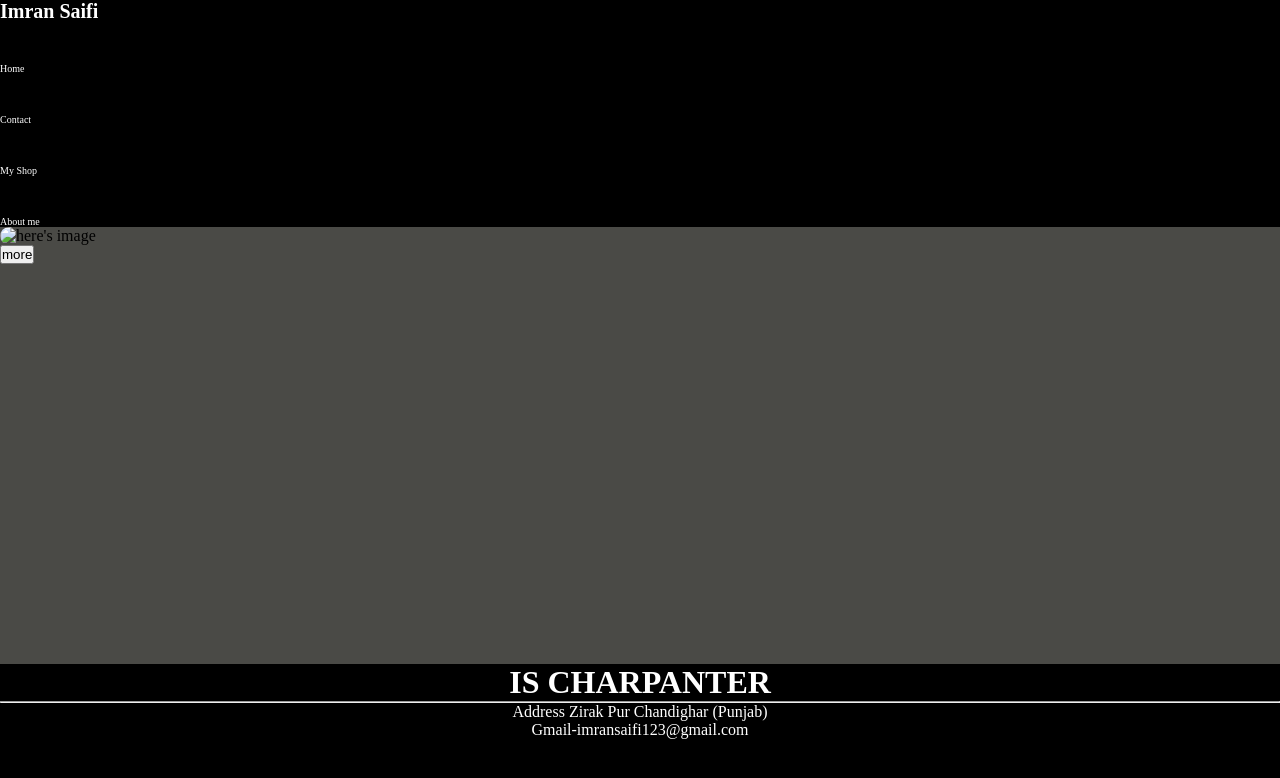
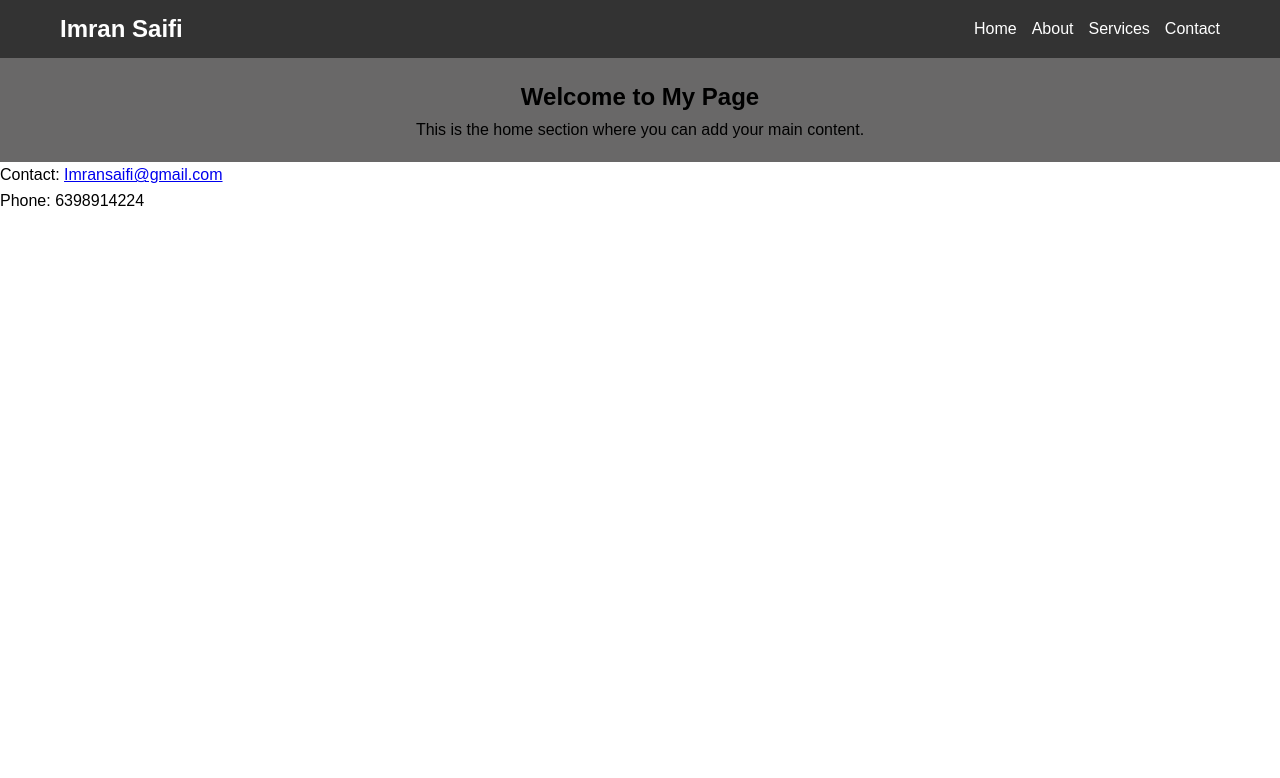
Before and after one commit to Azeemkhan315/Imran-s-web, a plain HTML site: page index.html in a window 1280 px wide. Drawn offline with Linux system fonts and the light colour scheme.

Commit message:
Imran's Website

```diff
--- a/index.css
+++ b/index.css
@@ -1,56 +1,87 @@
-*{
+/* General Reset */
+* {
+    margin: 0;
     padding: 0;
-    margin: 0;
-}
-body{
-    background-color: rgb(74, 74, 70);
+    box-sizing: border-box;
+  }
 
-}
-.nev a{
+  /* Body Styling */
+  body {
+    font-family: Arial, sans-serif;
+    line-height: 1.6;
+  }
+
+  /* Header and Navbar */
+  header {
+    background-color: #333;
+    color: #fff;
+    padding: 10px 0;
+  }
+
+  .navbar {
     display: flex;
+    justify-content: space-between;
     align-items: center;
+    max-width: 1200px;
+    margin: 0 auto;
+    padding: 0 20px;
+  }
 
-}
-.nev
-{
-    background-color: rgb(0, 0, 0);
-    font-size: 10px;
+  .brand-name {
+    font-size: 1.5rem;
+    text-align: left;
+
+  }
+
+  .nav-links {
+    list-style: none;
+    display: flex;
+  }
+
+  .nav-links li {
+    margin-left: 15px;
+  }
+
+  .nav-links a {
+    color: #fff;
+    text-decoration: none;
+    font-size: 1rem;
+    transition: color 0.3s;
+  }
+
+  .nav-links a:hover {
+    color: #f4a261;
+  }
+
+  /* Main Section */
+  main {
+    padding: 20px;
+    text-align: center;
+    background-color: #696868;
+    width: 100%;
+    height: 1956px
+  main h2 {
+    margin-bottom: 15px;
     color: white;
+  }
 
+  /* Footer */
+  footer {
+    background: #222;
+    color: #ddd;
+    text-align: center;
+    position: fixed;
+    padding: 30px 0;
+    left: 0;
+    bottom: 0;
+    width: 100%;
+  }
 
-}
+  footer a {
+    color: #f4a261;
+    text-decoration: none;
+  }
 
-.nev a{
-    text-align: end;
-    color: white;
-    text-align: justify;
-    text-decoration: none;
-    padding: 20px;
-    font-size: 15px;
-
-
-
-}
-.img1{
-    width: 50px;
-    height: 50px;
-}
-footer{
-    width: 100%;
-    height: 100%;
-    margin-top: 400px;
-    background-color: black;
-    color: white;
-    position: fixed;
-    text-align: center;
-    font-style: bold;
-
-}
-#azeem{
-width: 100px;
-border-radius: 10px;
-}
-li a{
-    text-align: center;
-    font-display:bold;
-}
+  footer a:hover {
+    text-decoration: underline;
+  }
--- a/index.html
+++ b/index.html
@@ -1,39 +1,32 @@
 <!DOCTYPE html>
 <html lang="en">
 <head>
-    <title>Imran's Website</title>
+  <title>Imran's Web</title>
   <link rel="stylesheet" href="index.css">
 </head>
 <body>
   <header>
-
-        <div class="nev">
-            <h1>Imran Saifi</h1>
-           <nav>
-            <ul>
-                <li><a href="#Home"></a>Home</li>
-                <li><a href="#Contact"></a>Contact</li>
-                <li><a href="#Shop"></a>My Shop</li>
-                <li><a href="#About"></a>About me</li>
+    <nav class="navbar">
+      <h1 class="Imran">Imran Saifi</h1>
+      <ul class="nav-links">
+        <li><a href="#home">Home</a></li>
+        <li><a href="#about">About</a></li>
+        <li><a href="#services">Services</a></li>
+        <li><a href="#contact">Contact</a></li>
       </ul>
     </nav>
-        </div>
   </header>
   <main>
-       <div class="cont1">
-        <img  src="azeem corr.jpg" id="azeem" alt="here's image">
-        <div class="cont2">
-            <button>more</button>
-        </div>
-
-       </div>
+    <section id="home">
+      <h2>Welcome to My Page</h2>
+      <p>This is the home section where you can add your main content.</p>
+    </section>
   </main>
   <footer>
-        <h1>IS CHARPANTER</h1>
-        <hr>
-        <P>Address Zirak Pur Chandighar (Punjab)
-        </P>
-        <p>Gmail-imransaifi123@gmail.com</p>
+    <p>Contact: <a href="mailto:yourname@gmail.com">Imransaifi@gmail.com</a></p>
+    <p>Phone: 6398914224 </p>
   </footer>
+
+  <script src="script.js"></script>
 </body>
 </html>
```
Also changed, not shown: index.js (added). Lines whose indentation alone changed are shown as unchanged.
